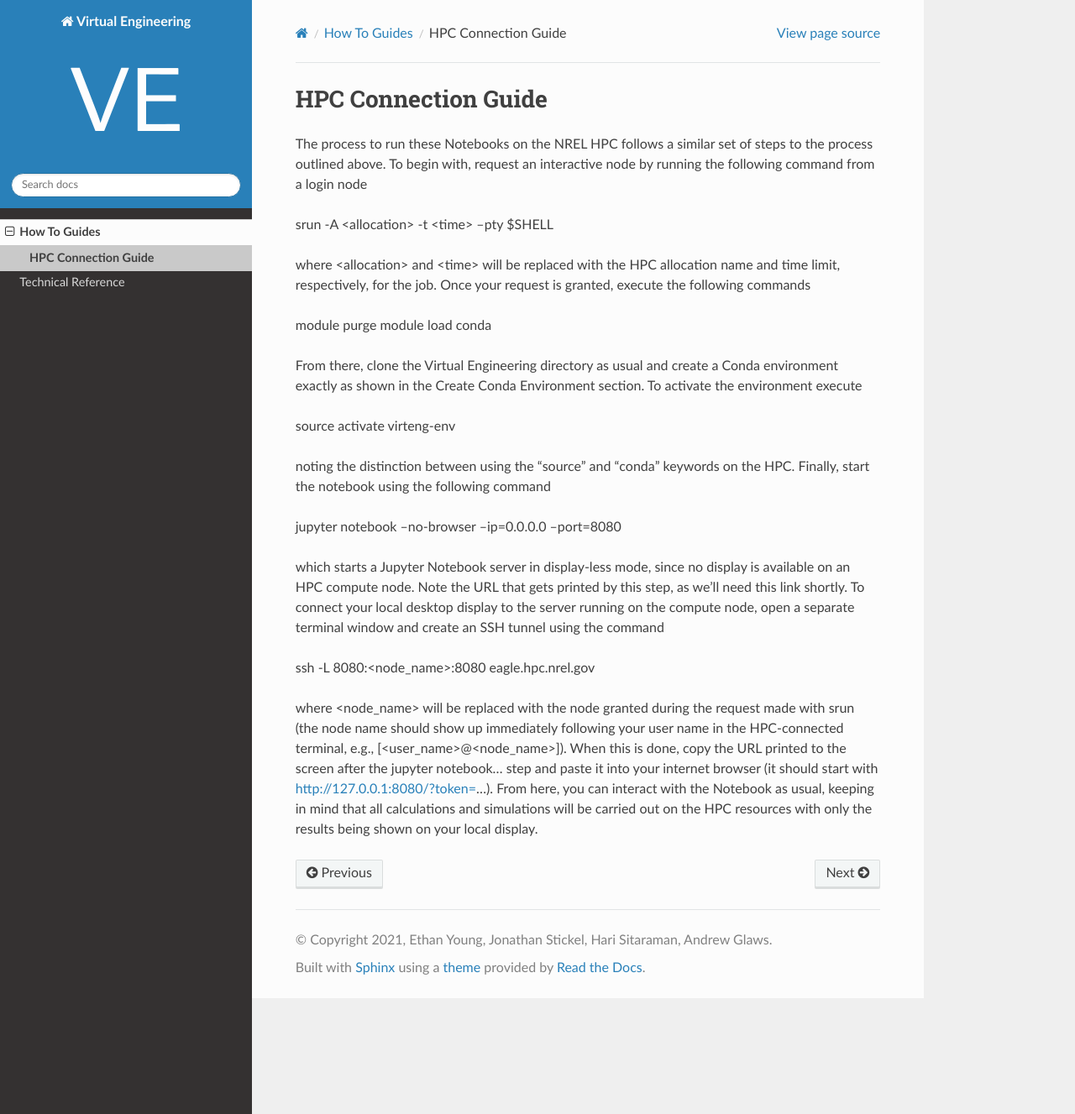
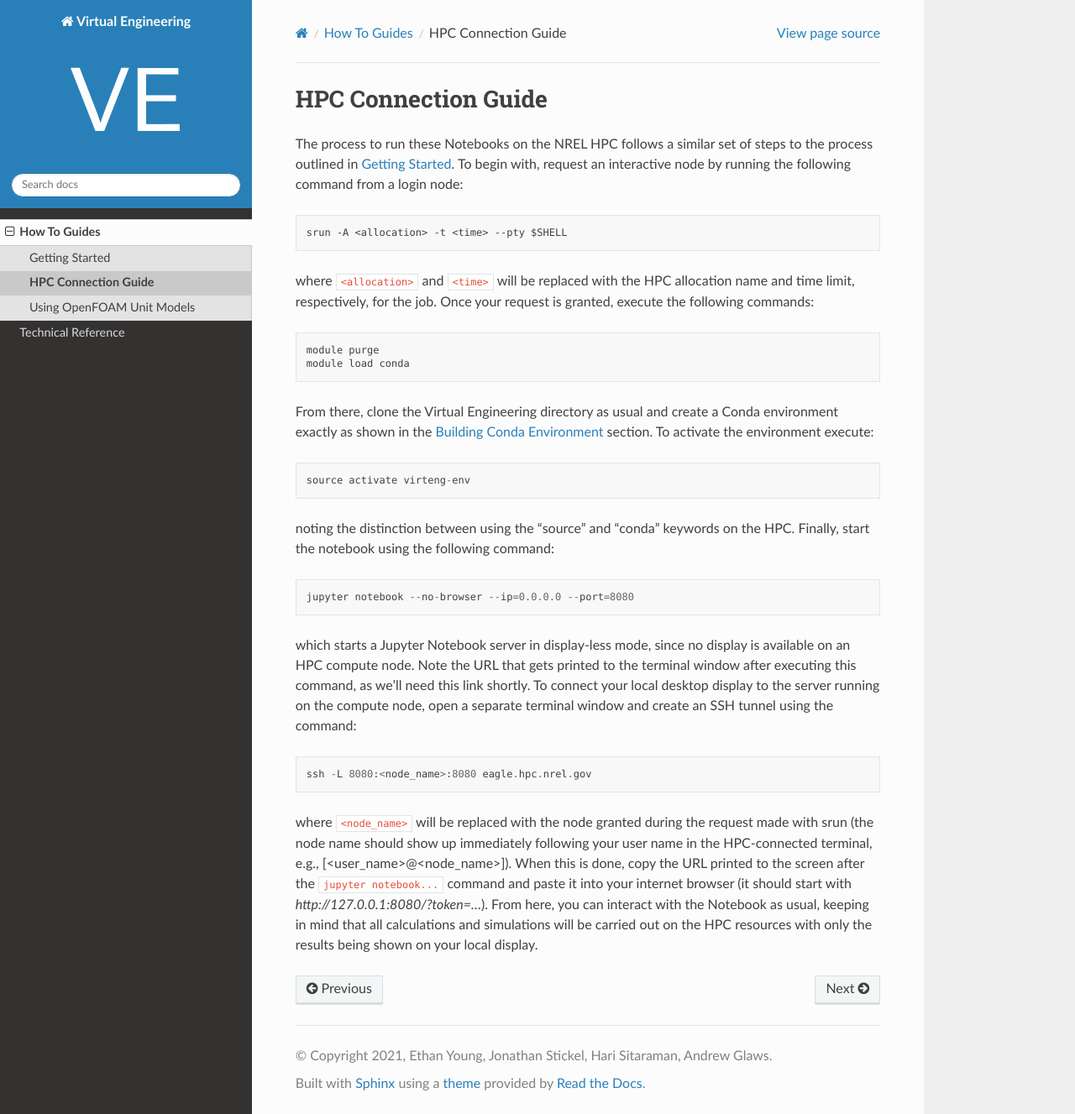
Before and after one commit to NREL/VirtualEngineering, a Sphinx documentation site: the page built from docs/how_to_guides/eagle_connection.rst, in a window 1280 px wide and 1327 px high. Shown: the whole window at 84% size. Built offline with Sphinx 7.4.7 and the Read the Docs theme 2.0.0, drawn with Linux system fonts in a browser that asks for light colours.

Commit message:
adding more how to guides and updating env.yaml

```diff
--- a/docs/conf.py
+++ b/docs/conf.py
@@ -31,6 +31,7 @@ extensions = ['sphinx_rtd_theme',
 			  'sphinx.ext.autodoc',
 			  'sphinx.ext.napoleon',
 			  'sphinx.ext.autosectionlabel',
+			  # 'sphinx.ext.intersphinx',
 ]
 
 # Add any paths that contain templates here, relative to this directory.
--- a/docs/how_to_guides/eagle_connection.rst
+++ b/docs/how_to_guides/eagle_connection.rst
@@ -1,25 +1,25 @@
 HPC Connection Guide
 ====================
 
-The process to run these Notebooks on the NREL HPC follows a similar set of steps to the process outlined above. To begin with, request an interactive node by running the following command from a login node
+The process to run these Notebooks on the NREL HPC follows a similar set of steps to the process outlined in :ref:`Getting Started`. To begin with, request an interactive node by running the following command from a login node::
 
-srun -A <allocation> -t <time> --pty $SHELL
+	srun -A <allocation> -t <time> --pty $SHELL
 
-where <allocation> and <time> will be replaced with the HPC allocation name and time limit, respectively, for the job. Once your request is granted, execute the following commands
+where ``<allocation>`` and ``<time>`` will be replaced with the HPC allocation name and time limit, respectively, for the job. Once your request is granted, execute the following commands::
 
-module purge
-module load conda
+	module purge
+	module load conda
 
-From there, clone the Virtual Engineering directory as usual and create a Conda environment exactly as shown in the Create Conda Environment section. To activate the environment execute
+From there, clone the Virtual Engineering directory as usual and create a Conda environment exactly as shown in the :ref:`Building Conda Environment` section. To activate the environment execute::
 
-source activate virteng-env
+	source activate virteng-env
 
-noting the distinction between using the "source" and "conda" keywords on the HPC. Finally, start the notebook using the following command
+noting the distinction between using the "source" and "conda" keywords on the HPC. Finally, start the notebook using the following command::
 
-jupyter notebook --no-browser --ip=0.0.0.0 --port=8080
+	jupyter notebook --no-browser --ip=0.0.0.0 --port=8080
 
-which starts a Jupyter Notebook server in display-less mode, since no display is available on an HPC compute node. Note the URL that gets printed by this step, as we'll need this link shortly. To connect your local desktop display to the server running on the compute node, open a separate terminal window and create an SSH tunnel using the command
+which starts a Jupyter Notebook server in display-less mode, since no display is available on an HPC compute node. Note the URL that gets printed to the terminal window after executing this command, as we'll need this link shortly. To connect your local desktop display to the server running on the compute node, open a separate terminal window and create an SSH tunnel using the command::
 
-ssh -L 8080:<node_name>:8080 eagle.hpc.nrel.gov
+	ssh -L 8080:<node_name>:8080 eagle.hpc.nrel.gov
 
-where <node_name> will be replaced with the node granted during the request made with srun (the node name should show up immediately following your user name in the HPC-connected terminal, e.g., [<user_name>@<node_name>]). When this is done, copy the URL printed to the screen after the jupyter notebook... step and paste it into your internet browser (it should start with http://127.0.0.1:8080/?token=...). From here, you can interact with the Notebook as usual, keeping in mind that all calculations and simulations will be carried out on the HPC resources with only the results being shown on your local display.
+where ``<node_name>`` will be replaced with the node granted during the request made with srun (the node name should show up immediately following your user name in the HPC-connected terminal, e.g., [<user_name>@<node_name>]). When this is done, copy the URL printed to the screen after the ``jupyter notebook...`` command and paste it into your internet browser (it should start with `http://127.0.0.1:8080/?token=...`). From here, you can interact with the Notebook as usual, keeping in mind that all calculations and simulations will be carried out on the HPC resources with only the results being shown on your local display.
--- a/docs/how_to_guides/index.rst
+++ b/docs/how_to_guides/index.rst
@@ -4,4 +4,6 @@ How To Guides
 .. toctree::
    :maxdepth: 1
 
+   getting_started
    eagle_connection
+   build_openfoam
--- a/environment.yaml
+++ b/environment.yaml
@@ -15,6 +15,7 @@ dependencies:
   - joblib=1.0.0
   - pandas=1.2.3
   - scikit-learn=0.24.1
+  - sphinx=4.2.0
   - pip
   - pip:
     - -e .
```
Also changed, not shown: docs/how_to_guides/build_openfoam.rst (added, +66 -0 lines), docs/how_to_guides/getting_started.rst (added, +24 -0 lines).
